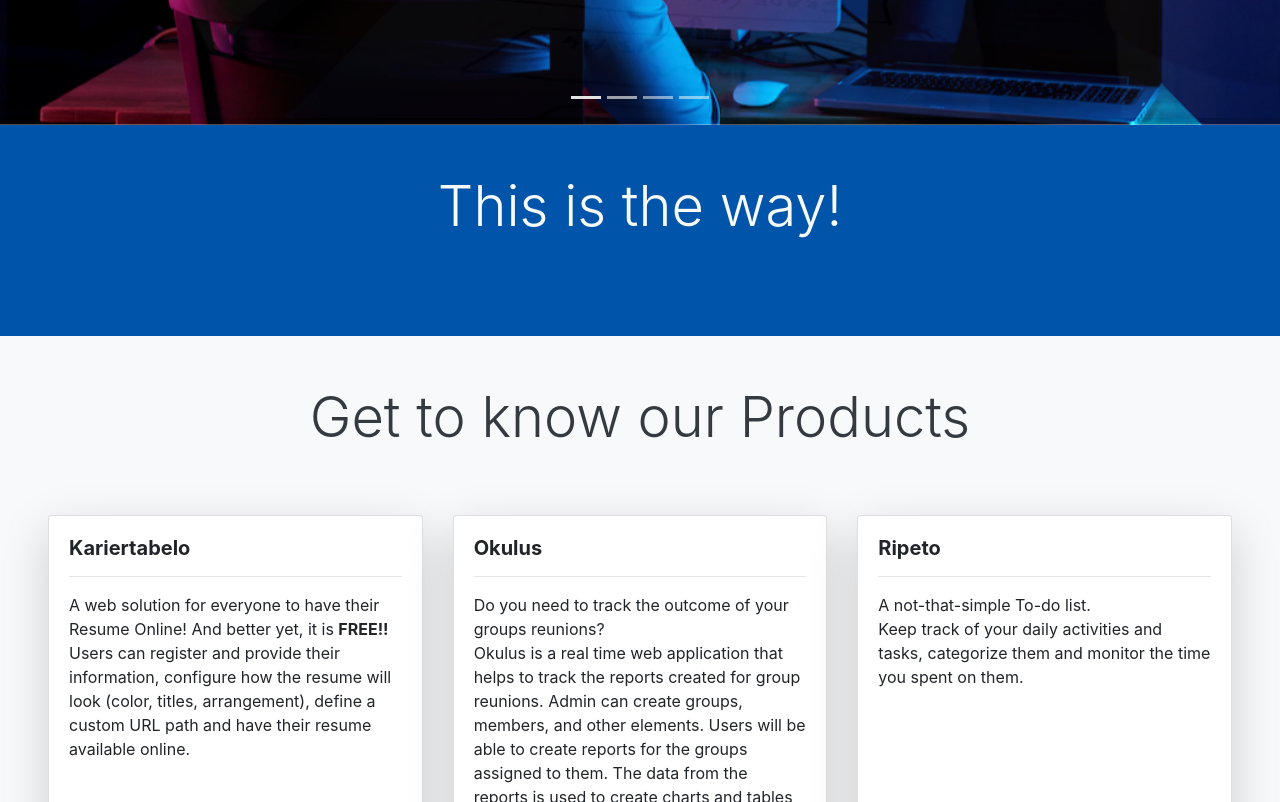
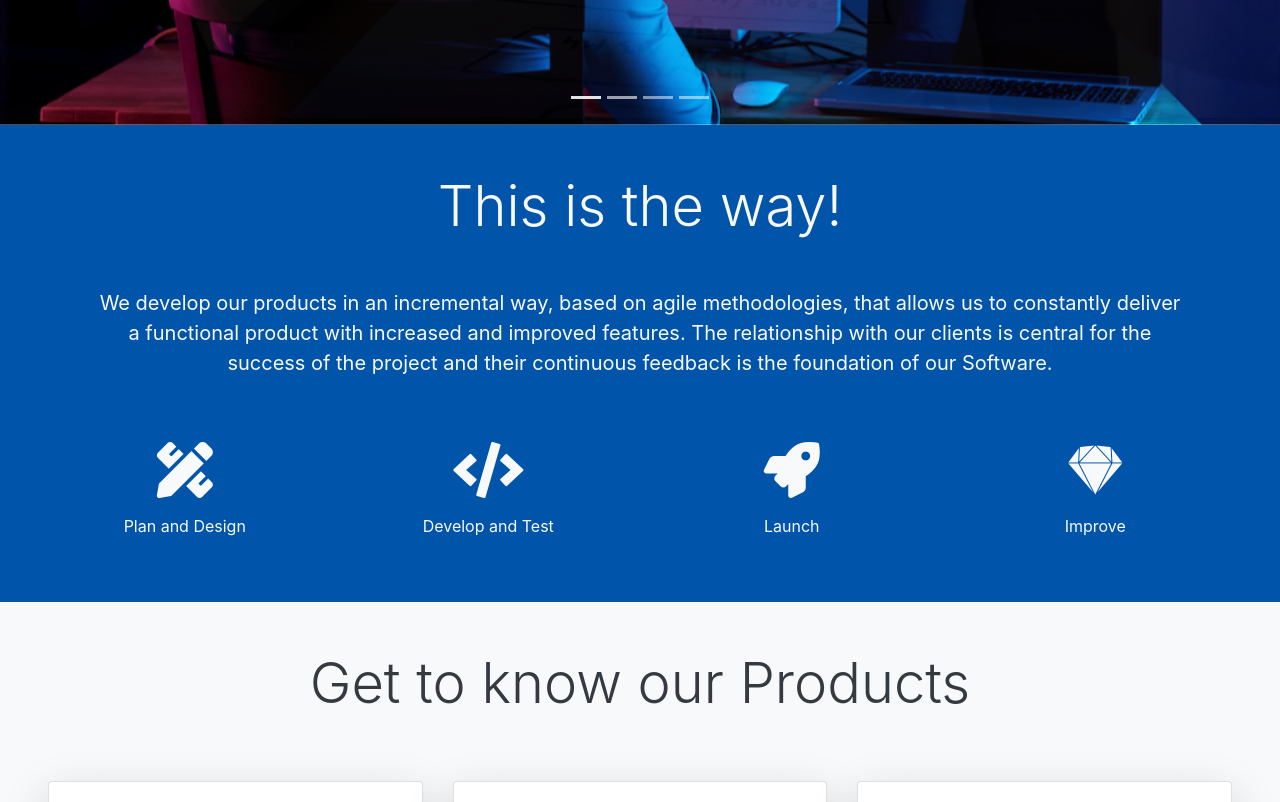
Before and after one commit to gilfranfer/Gillab, a plain HTML site: page index.html in a window 1280 px wide. Shown: the part 560-1362 px from the top of the page. Drawn offline with nearby package versions, Linux system fonts and the light colour scheme; some packages are replaced by stand-ins of ours.

Commit message:
This is the way

```diff
--- a/index.html
+++ b/index.html
@@ -53,19 +53,21 @@
             </ol>
             <div class="carousel-inner">
                 <div class="carousel-item active">
-                    <img src="resources/img/slide1.jpg" class="d-block w-100" alt="...">
+                    <img src="resources/img/slide1.jpg" class="d-block w-100" alt="">
                     <!-- <div class="carousel-caption d-none d-md-block">
-                        <h1 class="font-weight-bold slide-title">We are meant to code</h1>
+                        <h1 class="btn btn-lg btn-outline-light">
+                            We are meant to code
+                        </h1>
                     </div> -->
                 </div>
                 <div class="carousel-item">
-                    <img src="resources/img/slide2.jpg" class="d-block w-100" alt="...">
+                    <img src="resources/img/slide2.jpg" class="d-block w-100" alt="">
                 </div>
                 <div class="carousel-item">
-                    <img src="resources/img/slide3.jpg" class="d-block w-100" alt="...">
+                    <img src="resources/img/slide3.jpg" class="d-block w-100" alt="">
                 </div>
                 <div class="carousel-item">
-                    <img src="resources/img/slide4.jpg" class="d-block w-100" alt="...">
+                    <img src="resources/img/slide4.jpg" class="d-block w-100" alt="">
                 </div>
             </div>
             <a class="carousel-control-prev" href="#carouselMainIndicators" role="button" data-slide="prev">
@@ -78,12 +80,40 @@
             </a>
         </div>
         <!--  -->
-        <div class="p-3 p-sm-5 text-center text-light" style="background-color:#05A;">
+        <section id="waySection" class="p-3 p-sm-5 text-center text-light" style="background-color:#05A;">
             <h1 class="display-4">This is the way!</h1>
-            <p class="mt-5 mb-3">
-
+            <p class="m-5">
+                We develop our products in an incremental way, based on agile methodologies, that allows us to constantly
+                deliver a functional product with increased and improved features. The relationship with our clients is
+                central for the success of the project and their continuous feedback is the foundation of our Software.
             </p>
-        </div>
+            <div class="row row-cols-2 row-cols-md-4">
+                <div class="col my-3">
+                    <i class="fas display-4 fa-pencil-ruler"></i>
+                    <span class="d-block mt-3">
+                        Plan and Design
+                    </span>
+                </div>
+                <div class="col my-3">
+                    <i class="fas display-4 fa-code"></i>
+                    <span class="d-block mt-3">
+                        Develop and Test
+                    </span>
+                </div>
+                <div class="col my-3">
+                    <i class="fas display-4 fa-rocket"></i>
+                    <span class="d-block mt-3">
+                        Launch
+                    </span>
+                </div>
+                <div class="col my-3">
+                    <i class="fab display-4 fa-sketch"></i>
+                    <span class="d-block mt-3">
+                        Improve
+                    </span>
+                </div>
+            </div>
+        </section>
         <!-- Project cards -->
         <article class="bg-light p-3 p-sm-5">
             <h1 class="display-4 text-center text-dark">Get to know our Products</h1>
--- a/resources/css/site.css
+++ b/resources/css/site.css
@@ -3,3 +3,12 @@
   background:rgba(214, 234, 248, 0.26);
   top:-10px;
 }
+
+.carousel-caption>h1  {
+    font-size: 2rem;
+    border-width: medium;
+}
+
+#waySection>p{
+  font-size: 1.25rem;
+}
```
